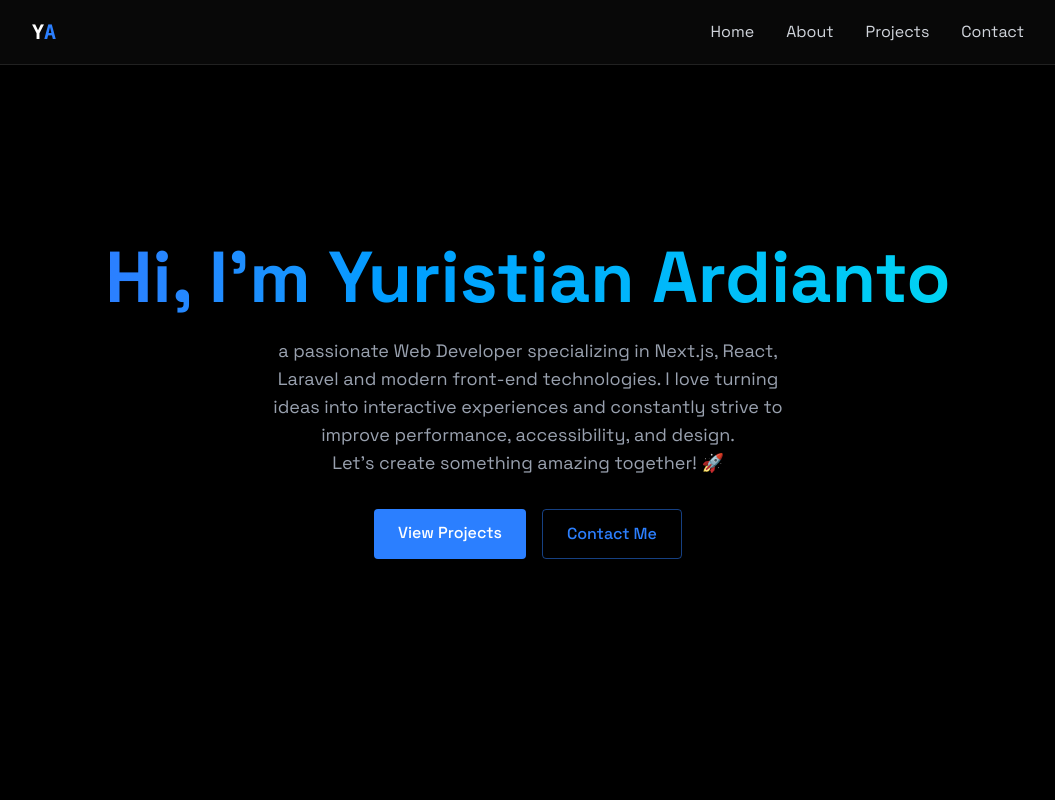
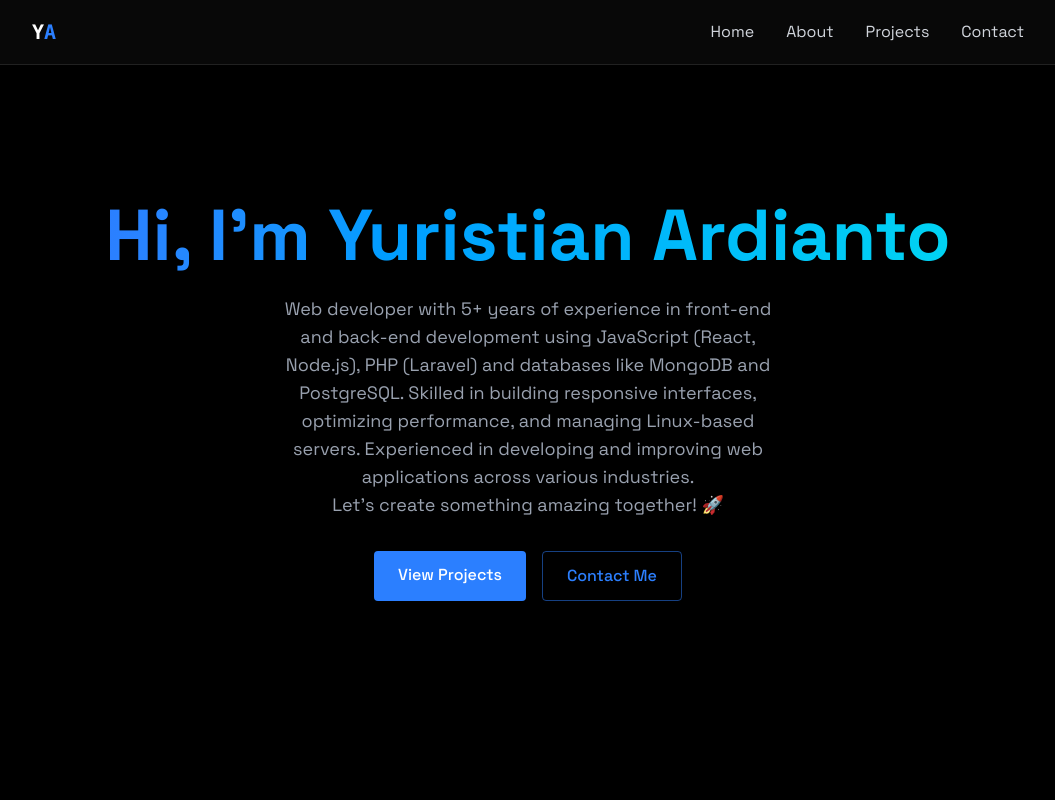
Before and after one commit to yuristian/portfolio, a React (Vite) app: page / in a window 1280 px wide. Shown: the top 800 px of the page, without its empty margins (112-1167 px from the left). Built offline with nearby package versions, Linux system fonts and the light colour scheme.

Commit message:
change home description

```diff
--- a/src/components/sections/Home.jsx
+++ b/src/components/sections/Home.jsx
@@ -13,10 +13,12 @@ export const Home = () => {
           </h1>
 
           <p className="text-gray-400 text-lg mb-8 max-w-lg mx-auto">
-            a passionate Web Developer specializing in Next.js, React, Laravel
-            and modern front-end technologies. I love turning ideas into
-            interactive experiences and constantly strive to improve
-            performance, accessibility, and design. <br />
+            Web developer with 5+ years of experience in front-end and back-end
+            development using JavaScript (React, Node.js), PHP (Laravel) and
+            databases like MongoDB and PostgreSQL. Skilled in building
+            responsive interfaces, optimizing performance, and managing
+            Linux-based servers. Experienced in developing and improving web
+            applications across various industries. <br />
             Let's create something amazing together! 🚀
           </p>
 
```
